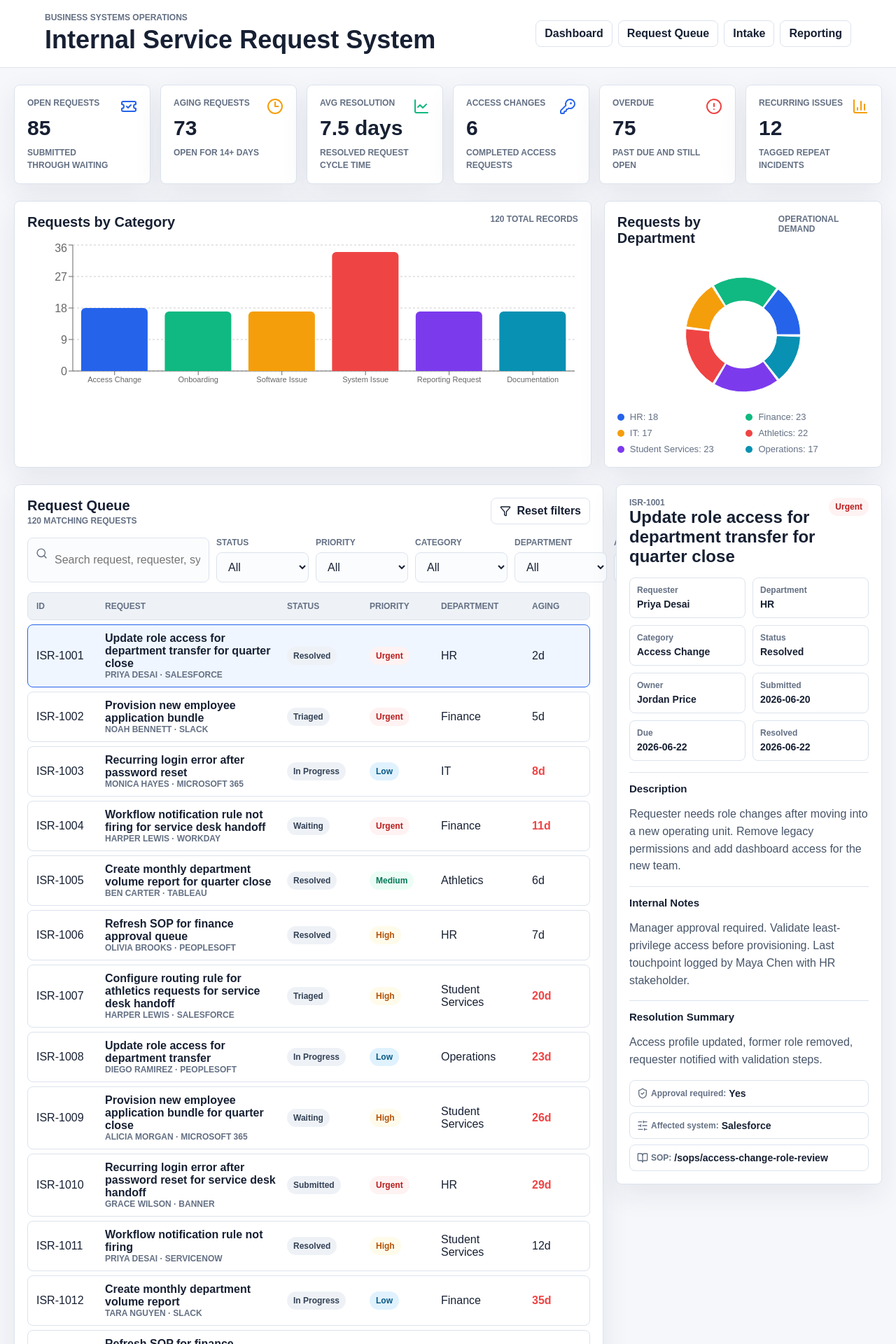
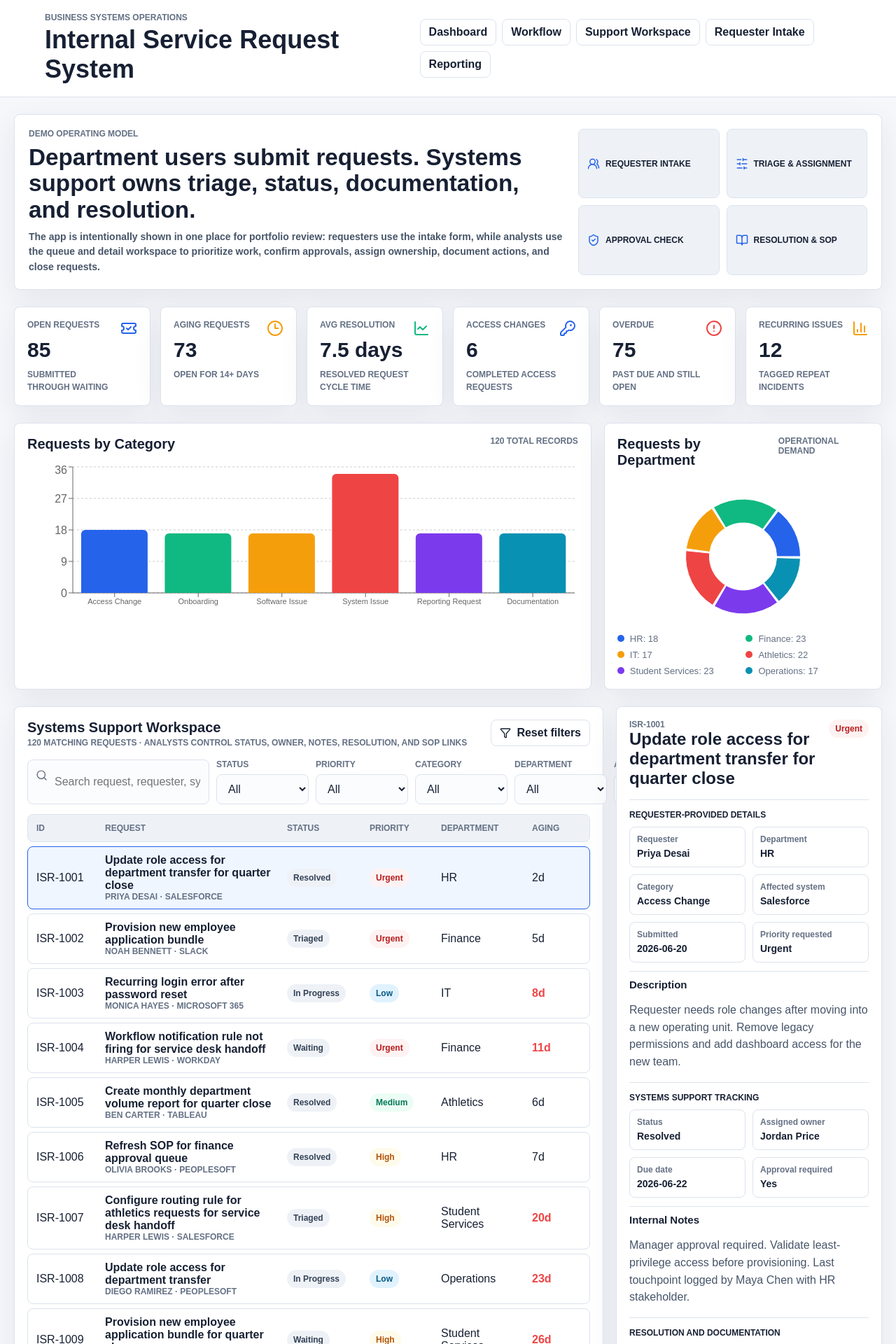
Before and after one commit to mokeyzz1/internal-service-request-system, a Next.js app: page / in a window 1280 px wide. Shown: the top 1920 px of the page at 70% size. Built offline with nearby package versions, Linux system fonts and the light colour scheme.

Commit message:
Clarify requester and support workflows

```diff
--- a/app/globals.css
+++ b/app/globals.css
@@ -101,6 +101,7 @@ main {
   font-weight: 700;
 }
 
+.workflow-overview,
 .dashboard,
 .analytics-strip,
 .workspace,
@@ -115,6 +116,7 @@ main {
   gap: 14px;
 }
 
+.workflow-overview,
 .stat-card,
 .chart-panel,
 .queue-panel,
@@ -125,6 +127,63 @@ main {
   border: 1px solid var(--line);
   border-radius: 8px;
   box-shadow: var(--shadow);
+}
+
+.workflow-overview {
+  display: grid;
+  grid-template-columns: minmax(0, 1.3fr) minmax(360px, 0.7fr);
+  gap: 18px;
+  padding: 20px;
+}
+
+.workflow-copy p,
+.workflow-copy span,
+.workflow-steps span,
+.detail-section > h3 {
+  margin: 0;
+  color: var(--muted);
+  font-size: 12px;
+  font-weight: 700;
+  text-transform: uppercase;
+}
+
+.workflow-copy h2 {
+  max-width: 980px;
+  margin: 8px 0 10px;
+  font-size: clamp(22px, 2.6vw, 34px);
+  line-height: 1.12;
+}
+
+.workflow-copy span {
+  display: block;
+  max-width: 980px;
+  color: #475569;
+  font-size: 14px;
+  font-weight: 600;
+  line-height: 1.55;
+  text-transform: none;
+}
+
+.workflow-steps {
+  display: grid;
+  grid-template-columns: repeat(2, minmax(0, 1fr));
+  gap: 10px;
+}
+
+.workflow-steps span {
+  display: flex;
+  align-items: center;
+  gap: 8px;
+  min-height: 54px;
+  border: 1px solid var(--line);
+  border-radius: 8px;
+  padding: 12px;
+  background: var(--surface-strong);
+  color: var(--text);
+}
+
+.workflow-steps svg {
+  color: var(--blue);
 }
 
 .stat-card {
@@ -353,11 +412,22 @@ textarea:focus {
   top: 104px;
 }
 
+.detail-section {
+  border-top: 1px solid var(--line);
+  padding-top: 14px;
+  margin-top: 14px;
+}
+
+.detail-section > h3 {
+  margin-bottom: 10px;
+  color: var(--text);
+}
+
 .detail-grid {
   display: grid;
   grid-template-columns: repeat(2, minmax(0, 1fr));
   gap: 10px;
-  margin-bottom: 16px;
+  margin-bottom: 12px;
 }
 
 .detail-grid span,
@@ -383,6 +453,11 @@ textarea:focus {
   border-top: 1px solid var(--line);
   padding-top: 14px;
   margin-top: 14px;
+}
+
+.note-block.compact-note {
+  margin-top: 10px;
+  padding-top: 10px;
 }
 
 .note-block h3 {
@@ -465,6 +540,7 @@ textarea:focus {
     grid-template-columns: repeat(3, minmax(0, 1fr));
   }
 
+  .workflow-overview,
   .analytics-strip,
   .workspace,
   .intake-report {
@@ -487,6 +563,7 @@ textarea:focus {
     flex-direction: column;
   }
 
+  .workflow-overview,
   .dashboard,
   .analytics-strip,
   .workspace,
@@ -495,6 +572,7 @@ textarea:focus {
   }
 
   .dashboard,
+  .workflow-steps,
   .filters,
   .form-grid,
   .form-grid.four,
--- a/app/page.tsx
+++ b/app/page.tsx
@@ -169,34 +169,47 @@ function RequestDetail({ request }: { request: ServiceRequest }) {
         <span className={`badge priority-${request.priority.toLowerCase()}`}>{request.priority}</span>
       </div>
 
+      <div className="detail-section">
+        <h3>Requester-provided details</h3>
         <div className="detail-grid">
           <span>Requester<strong>{request.requester}</strong></span>
           <span>Department<strong>{request.department}</strong></span>
           <span>Category<strong>{request.category}</strong></span>
-        <span>Status<strong>{request.status}</strong></span>
-        <span>Owner<strong>{request.assignedOwner}</strong></span>
+          <span>Affected system<strong>{request.affectedSystem}</strong></span>
           <span>Submitted<strong>{request.submittedDate}</strong></span>
-        <span>Due<strong>{request.dueDate}</strong></span>
-        <span>Resolved<strong>{request.resolutionDate ?? "Pending"}</strong></span>
+          <span>Priority requested<strong>{request.priority}</strong></span>
         </div>
-
-      <div className="note-block">
+        <div className="note-block compact-note">
           <h3>Description</h3>
           <p>{request.description}</p>
         </div>
-      <div className="note-block">
+      </div>
+
+      <div className="detail-section">
+        <h3>Systems support tracking</h3>
+        <div className="detail-grid">
+          <span>Status<strong>{request.status}</strong></span>
+          <span>Assigned owner<strong>{request.assignedOwner}</strong></span>
+          <span>Due date<strong>{request.dueDate}</strong></span>
+          <span>Approval required<strong>{request.approvalRequired ? "Yes" : "No"}</strong></span>
+        </div>
+        <div className="note-block compact-note">
           <h3>Internal Notes</h3>
           <p>{request.internalNotes}</p>
         </div>
-      <div className="note-block">
+      </div>
+
+      <div className="detail-section">
+        <h3>Resolution and documentation</h3>
+        <div className="meta-list">
+          <span><CheckCircle2 size={16} /> Resolved: <strong>{request.resolutionDate ?? "Pending"}</strong></span>
+          <span><BookOpen size={16} /> SOP: <strong>{request.documentationLink ?? "Not linked"}</strong></span>
+          <span><ShieldCheck size={16} /> Control owner: <strong>Systems support analyst</strong></span>
+        </div>
+        <div className="note-block compact-note">
           <h3>Resolution Summary</h3>
           <p>{request.resolutionSummary ?? "Resolution has not been entered yet."}</p>
         </div>
-
-      <div className="meta-list">
-        <span><ShieldCheck size={16} /> Approval required: <strong>{request.approvalRequired ? "Yes" : "No"}</strong></span>
-        <span><SlidersHorizontal size={16} /> Affected system: <strong>{request.affectedSystem}</strong></span>
-        <span><BookOpen size={16} /> SOP: <strong>{request.documentationLink ?? "Not linked"}</strong></span>
       </div>
     </aside>
   );
@@ -281,11 +294,28 @@ export default function Home() {
         </div>
         <nav aria-label="Page sections">
           <a href="#dashboard">Dashboard</a>
-          <a href="#queue">Request Queue</a>
-          <a href="#intake">Intake</a>
+          <a href="#workflow">Workflow</a>
+          <a href="#queue">Support Workspace</a>
+          <a href="#intake">Requester Intake</a>
           <a href="#reporting">Reporting</a>
         </nav>
       </header>
+
+      <section className="workflow-overview" id="workflow">
+        <div className="workflow-copy">
+          <p>Demo operating model</p>
+          <h2>Department users submit requests. Systems support owns triage, status, documentation, and resolution.</h2>
+          <span>
+            The app is intentionally shown in one place for portfolio review: requesters use the intake form, while analysts use the queue and detail workspace to prioritize work, confirm approvals, assign ownership, document actions, and close requests.
+          </span>
+        </div>
+        <div className="workflow-steps" aria-label="Request lifecycle">
+          <span><UsersRound size={18} /> Requester Intake</span>
+          <span><SlidersHorizontal size={18} /> Triage & Assignment</span>
+          <span><ShieldCheck size={18} /> Approval Check</span>
+          <span><BookOpen size={18} /> Resolution & SOP</span>
+        </div>
+      </section>
 
       <section className="dashboard" id="dashboard">
         <StatCard label="Open requests" value={metrics.openRequests} helper="Submitted through Waiting" icon={TicketCheck} />
@@ -343,8 +373,8 @@ export default function Home() {
         <div className="queue-panel">
           <div className="section-title">
             <div>
-              <h2>Request Queue</h2>
-              <span>{filteredRequests.length} matching requests</span>
+              <h2>Systems Support Workspace</h2>
+              <span>{filteredRequests.length} matching requests · analysts control status, owner, notes, resolution, and SOP links</span>
             </div>
             <button className="ghost-button" onClick={() => setFilters(initialFilters)}><Filter size={16} /> Reset filters</button>
           </div>
@@ -384,8 +414,8 @@ export default function Home() {
         <form className="intake-form" id="intake" onSubmit={handleSubmit}>
           <div className="section-title">
             <div>
-              <h2>Intake Form</h2>
-              <span>Create a new request for triage · {createdRequests.length} saved locally</span>
+              <h2>Requester Intake</h2>
+              <span>For department users requesting access, reports, system help, or workflow changes · {createdRequests.length} saved locally</span>
             </div>
             <FilePlus2 aria-hidden="true" />
           </div>
@@ -399,9 +429,9 @@ export default function Home() {
             <label className="field"><span>Priority</span><select name="priority">{priorities.map((value) => <option key={value}>{value}</option>)}</select></label>
             <label className="field"><span>Affected system/tool</span><select name="system">{systems.map((value) => <option key={value}>{value}</option>)}</select></label>
           </div>
-          <label className="field"><span>Description</span><textarea name="description" required rows={4} placeholder="Describe the request, business impact, timing, approval notes, and any affected users." /></label>
+          <label className="field"><span>Business need</span><textarea name="description" required rows={4} placeholder="Describe what is needed, the affected users, timing, business impact, and any known approval details." /></label>
           <label className="check-field"><input name="approvalRequired" type="checkbox" /> Access approval is required</label>
-          <button className="primary-button" type="submit"><CheckCircle2 size={17} /> Submit request</button>
+          <button className="primary-button" type="submit"><CheckCircle2 size={17} /> Submit for systems support review</button>
         </form>
 
         <section className="report-panel" id="reporting">
```
Lines whose indentation alone changed are shown as unchanged.
